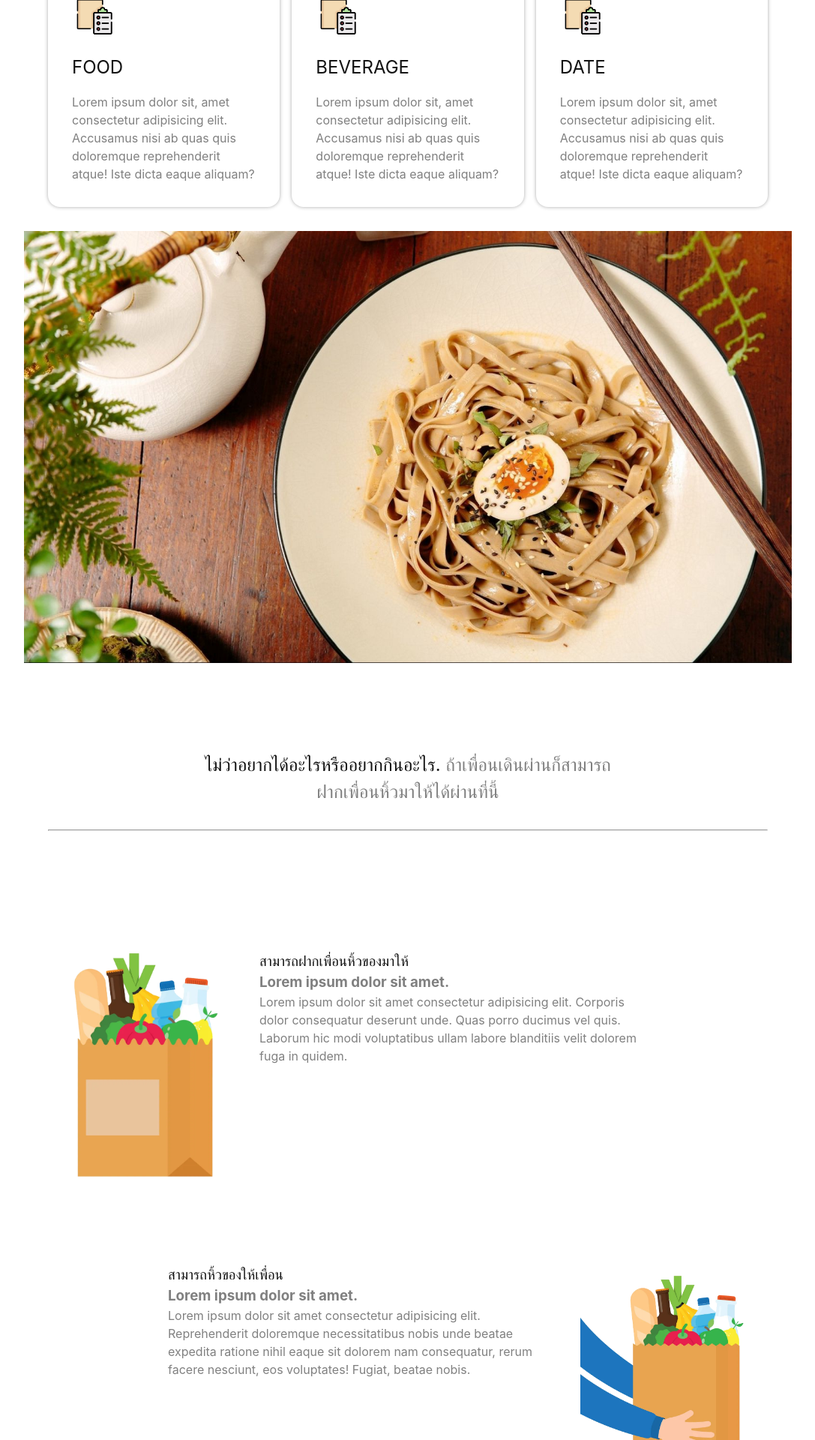
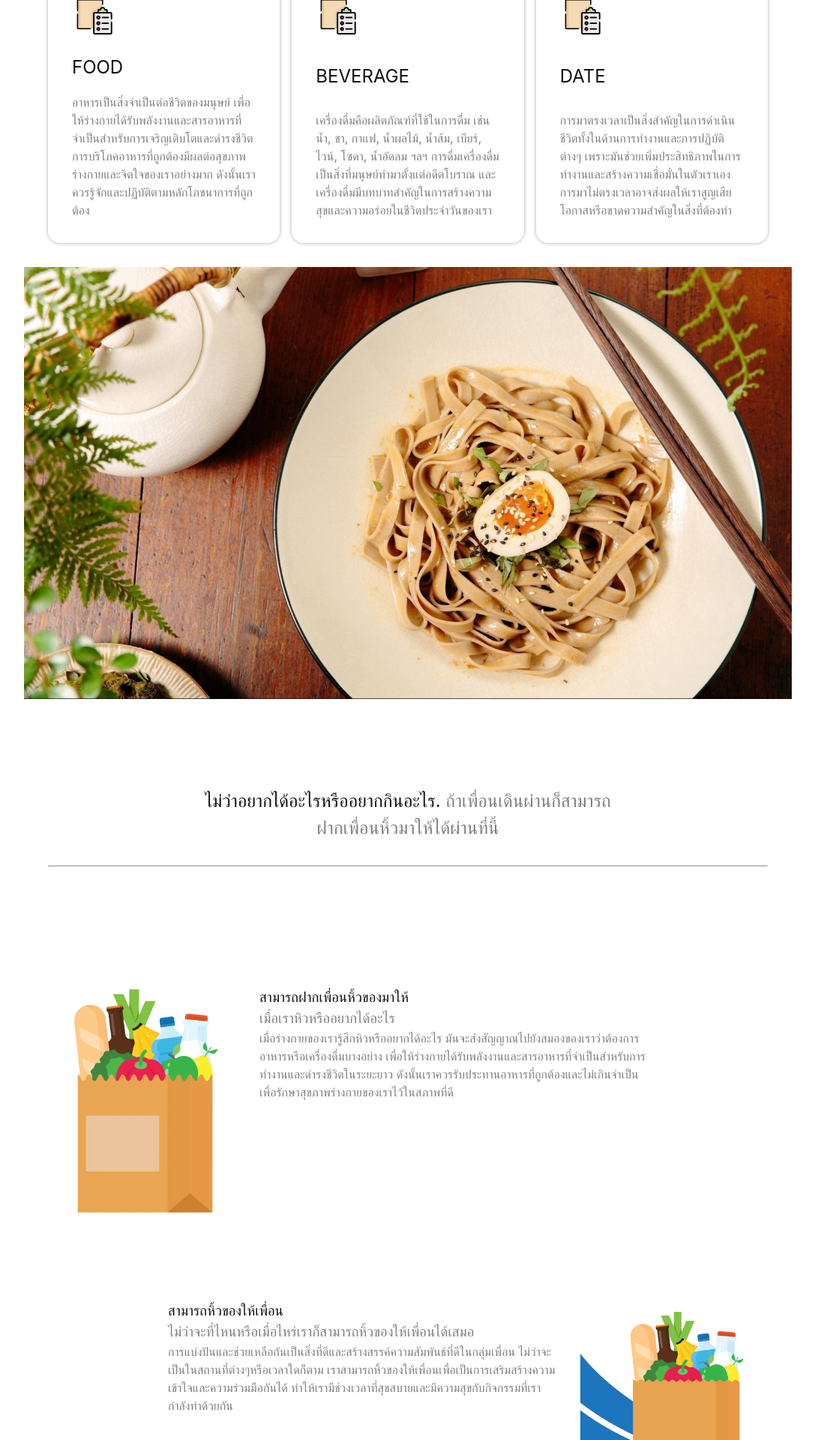
Before and after one commit to sonmodx/yib-web, a React (Create React App) app in the folder ClientApp/: page /main in a window 1280 px wide. Shown: the part 700-2620 px from the top of the page at 75% size, without its empty margins (96-1183 px from the left). Built offline with nearby package versions, Linux system fonts and the light colour scheme.

Commit message:
หน้าหลัก

```diff
--- a/ClientApp/src/pages/home/Home.jsx
+++ b/ClientApp/src/pages/home/Home.jsx
@@ -31,15 +31,15 @@ const Home = () => {
         <div className="grid">
           <Card
             title="FOOD"
-            description="Lorem ipsum dolor sit, amet consectetur adipisicing elit. Accusamus nisi ab quas quis doloremque reprehenderit atque! Iste dicta eaque aliquam?"
+            description='อาหารเป็นสิ่งจำเป็นต่อชีวิตของมนุษย์ เพื่อให้ร่างกายได้รับพลังงานและสารอาหารที่จำเป็นสำหรับการเจริญเติบโตและดำรงชีวิต การบริโภคอาหารที่ถูกต้องมีผลต่อสุขภาพร่างกายและจิตใจของเราอย่างมาก ดังนั้นเราควรรู้จักและปฏิบัติตามหลักโภชนาการที่ถูกต้อง'
           />
           <Card
             title="BEVERAGE"
-            description="Lorem ipsum dolor sit, amet consectetur adipisicing elit. Accusamus nisi ab quas quis doloremque reprehenderit atque! Iste dicta eaque aliquam?"
+            description="เครื่องดื่มคือผลิตภัณฑ์ที่ใช้ในการดื่ม เช่น น้ำ, ชา, กาแฟ, น้ำผลไม้, น้ำส้ม, เบียร์, ไวน์, โซดา, น้ำอัดลม ฯลฯ การดื่มเครื่องดื่มเป็นสิ่งที่มนุษย์ทำมาตั้งแต่อดีตโบราณ และเครื่องดื่มมีบทบาทสำคัญในการสร้างความสุขและความอร่อยในชีวิตประจำวันของเรา"
           />
           <Card
             title="DATE"
-            description="Lorem ipsum dolor sit, amet consectetur adipisicing elit. Accusamus nisi ab quas quis doloremque reprehenderit atque! Iste dicta eaque aliquam?"
+            description="การมาตรงเวลาเป็นสิ่งสำคัญในการดำเนินชีวิตทั้งในด้านการทำงานและการปฏิบัติต่างๆ เพราะมันช่วยเพิ่มประสิทธิภาพในการทำงานและสร้างความเชื่อมั่นในตัวเราเอง การมาไม่ตรงเวลาอาจส่งผลให้เราสูญเสียโอกาสหรือขาดความสำคัญในสิ่งที่ต้องทำ"
           />
         </div>
       </div>
@@ -62,12 +62,12 @@ const Home = () => {
             <img className="image1" src={image1} alt="img1" />
             <div className="content">
               <h3 className="title">สามารถฝากเพื่อนหิ้วของมาให้</h3>
-              <h3 className="thirdary-font-clr">Lorem ipsum dolor sit amet.</h3>
+              <h3 className="thirdary-font-clr">เมื่อเราหิวหรืออยากได้อะไร</h3>
               <p className="thirdary-font-clr">
-                Lorem ipsum dolor sit amet consectetur adipisicing elit.
-                Corporis dolor consequatur deserunt unde. Quas porro ducimus vel
-                quis. Laborum hic modi voluptatibus ullam labore blanditiis
-                velit dolorem fuga in quidem.
+              เมื่อร่างกายของเรารู้สึกหิวหรืออยากได้อะไร
+              มันจะส่งสัญญาณไปยังสมองของเราว่าต้องการอาหารหรือเครื่องดื่มบางอย่าง
+              เพื่อให้ร่างกายได้รับพลังงานและสารอาหารที่จำเป็นสำหรับการทำงานและดำรงชีวิตในระยะยาว
+              ดังนั้นเราควรรับประทานอาหารที่ถูกต้องและไม่เกินจำเป็นเพื่อรักษาสุขภาพร่างกายของเราไว้ในสภาพที่ดี
               </p>
             </div>
           </div>
@@ -80,12 +80,12 @@ const Home = () => {
             <img className="image2" src={image2} alt="img2" />
             <div className="content">
               <h3 className="title">สามารถหิ้วของให้เพื่อน</h3>
-              <h3 className="thirdary-font-clr">Lorem ipsum dolor sit amet.</h3>
+              <h3 className="thirdary-font-clr">ไม่ว่าจะที่ไหนหรือเมื่อไหร่เราก็สามารถหิ้วของให้เพื่อนได้เสมอ</h3>
               <p className="thirdary-font-clr">
-                Lorem ipsum dolor sit amet consectetur adipisicing elit.
-                Reprehenderit doloremque necessitatibus nobis unde beatae
-                expedita ratione nihil eaque sit dolorem nam consequatur, rerum
-                facere nesciunt, eos voluptates! Fugiat, beatae nobis.
+              การแบ่งปันและช่วยเหลือกันเป็นสิ่งที่ดีและสร้างสรรค์ความสัมพันธ์ที่ดีในกลุ่มเพื่อน
+              ไม่ว่าจะเป็นในสถานที่ต่างๆหรือเวลาใดก็ตาม
+              เราสามารถหิ้วของให้เพื่อนเพื่อเป็นการเสริมสร้างความเข้าใจและความร่วมมือกันได้
+              ทำให้เรามีช่วงเวลาที่สุขสบายและมีความสุขกับกิจกรรมที่เรากำลังทำด้วยกัน
               </p>
             </div>
           </div>
```
